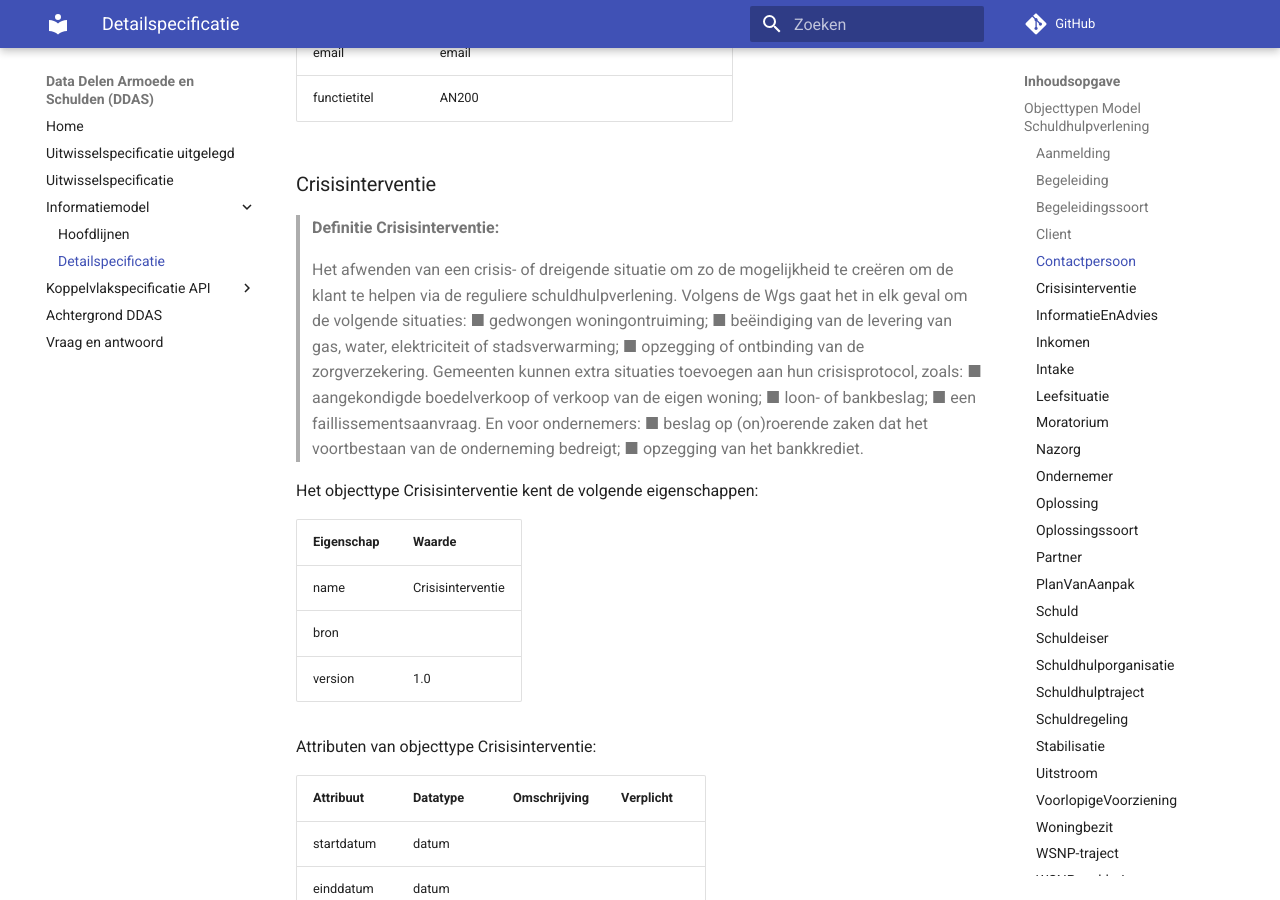
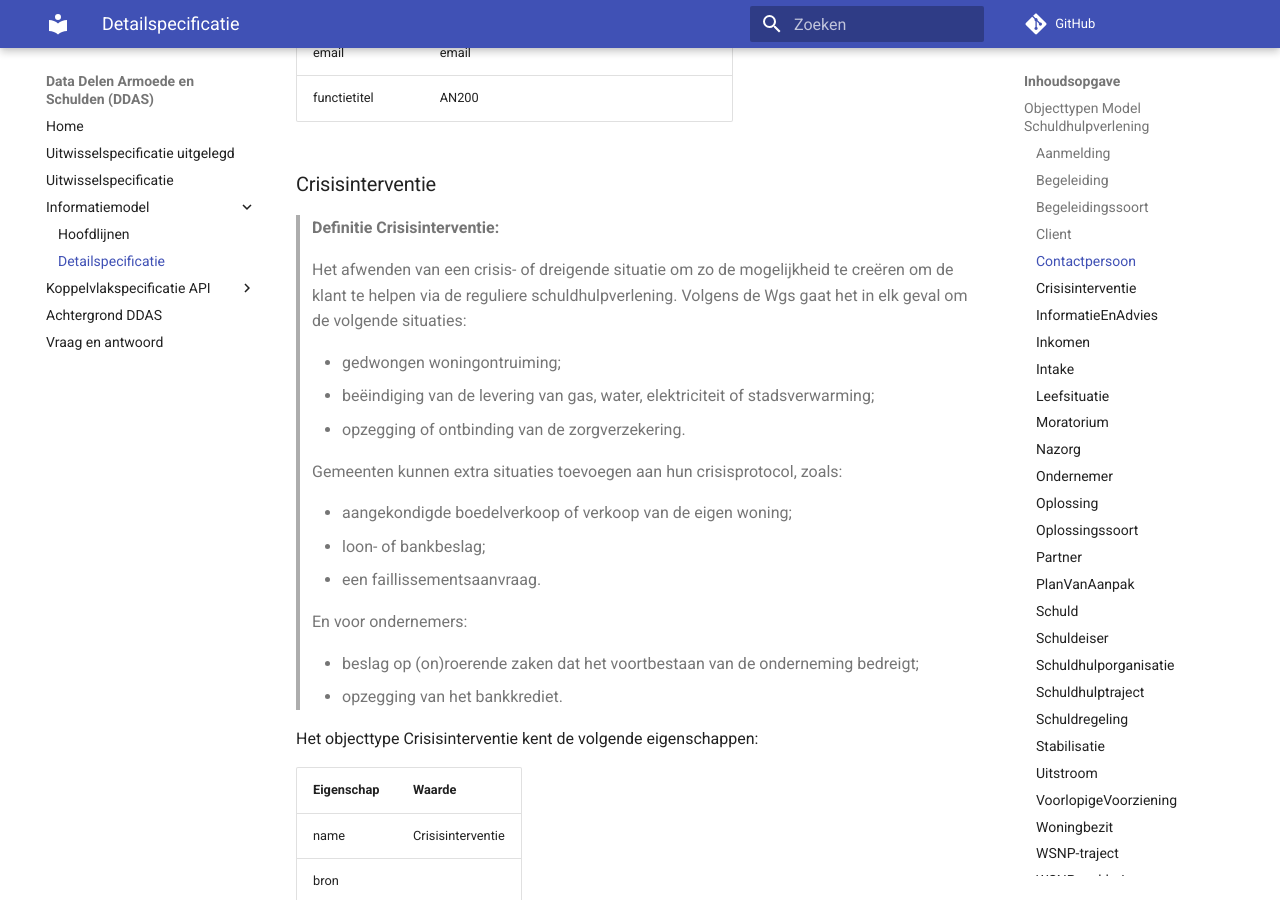
Before and after one commit to VNG-Realisatie/ddas, an MkDocs documentation site: the page built from docs/definities/Detail_Model Schuldhulpverlening.md, in a window 1280 px wide and 900 px high, scrolled down 3996 px. Built offline with MkDocs 1.6.1 and Material for MkDocs 9.7.7, drawn with Linux system fonts in a browser that asks for light colours; comment, search, counter and statistics services are not loaded; the version menu is left out; some of the changed text lies outside the part shown.

```diff
--- a/docs/definities/Detail_Model Schuldhulpverlening.md
+++ b/docs/definities/Detail_Model Schuldhulpverlening.md
@@ -21,7 +21,7 @@
 | :--- | :--- | :--- | :--- |
 | startdatum | Datum | Datum waarop een persoon met een hulpvraag komt rondom (dreigende) schulden, en het eerste contact met schuldhulpverlening is geweest. Dit kan een persoonlijke, schriftelijke, digitale of telefonische vraag zijn. |
 | einddatum | Datum |  |
-| crisisinterventie | boolean | Is er sprake van een crisisinterventie? Indicator crisisinterventie. "Het afwenden van een crisis- of dreigende situatie om zo de mogelijkheid te creëren om de klant te helpen via de reguliere schuldhulpverlening.<br>Volgens de Wgs gaat het in elk geval om de volgende situaties:<br>■ gedwongen woningontruiming;<br>■ beëindiging van de levering van gas, water, elektriciteit of stadsverwarming;<br>■ opzegging of ontbinding van de zorgverzekering.<br>Gemeenten kunnen extra situaties toevoegen aan hun crisisprotocol, zoals:<br>■ aangekondigde boedelverkoop of verkoop van de eigen woning;<br>■ loon- of bankbeslag;<br>■ een faillissementsaanvraag.<br>En voor ondernemers:<br>■ beslag op (on)roerende zaken dat het voortbestaan van de onderneming bedreigt;<br>■ opzegging van het bankkrediet." |
+| crisisinterventie | boolean | Is er sprake van een crisisinterventie? Indicator crisisinterventie. "Het afwenden van een crisis- of dreigende situatie om zo de mogelijkheid te creëren om de klant te helpen via de reguliere schuldhulpverlening.<br>Volgens de Wgs gaat het in elk geval om de volgende situaties:<br>- gedwongen woningontruiming;<br>- beëindiging van de levering van gas, water, elektriciteit of stadsverwarming;<br>- opzegging of ontbinding van de zorgverzekering.<br>Gemeenten kunnen extra situaties toevoegen aan hun crisisprotocol, zoals:<br>- aangekondigde boedelverkoop of verkoop van de eigen woning;<br>- loon- of bankbeslag;<br>- een faillissementsaanvraag.<br>En voor ondernemers:<br>- beslag op (on)roerende zaken dat het voortbestaan van de onderneming bedreigt;<br>- opzegging van het bankkrediet." |
 
 
 
@@ -129,16 +129,21 @@
 >
 > Het afwenden van een crisis- of dreigende situatie om zo de mogelijkheid te creëren om de klant te helpen via de reguliere schuldhulpverlening.
 > Volgens de Wgs gaat het in elk geval om de volgende situaties:
-> ■ gedwongen woningontruiming;
-> ■ beëindiging van de levering van gas, water, elektriciteit of stadsverwarming;
-> ■ opzegging of ontbinding van de zorgverzekering.
+>
+> * gedwongen woningontruiming;
+> * beëindiging van de levering van gas, water, elektriciteit of stadsverwarming;
+> * opzegging of ontbinding van de zorgverzekering.
+>
 > Gemeenten kunnen extra situaties toevoegen aan hun crisisprotocol, zoals:
-> ■ aangekondigde boedelverkoop of verkoop van de eigen woning;
-> ■ loon- of bankbeslag;
-> ■ een faillissementsaanvraag.
+>
+> * aangekondigde boedelverkoop of verkoop van de eigen woning;
+> * loon- of bankbeslag;
+> * een faillissementsaanvraag.
+>
 > En voor ondernemers:
-> ■ beslag op (on)roerende zaken dat het voortbestaan van de onderneming bedreigt;
-> ■ opzegging van het bankkrediet.
+>
+> * beslag op (on)roerende zaken dat het voortbestaan van de onderneming bedreigt;
+> * opzegging van het bankkrediet.
 
 Het objecttype Crisisinterventie kent de volgende eigenschappen:
 
@@ -261,11 +266,15 @@
 >
 >
 > Het gaat hier om de datum waarop een verzoek tot een moratorium (ex art. 287 b Fw) is ingediend bij de rechter.
+>
 > Er kan een verzoek tot een moratorium bij de rechter worden gedaan om te voorkomen dat een schuldeiser zijn specifieke inningsmogelijkheden gebruikt, terwijl een aanvraag voor een minnelijke schuldregeling in behandeling is. Het moratorium is bedoeld om het minnelijke traject te kunnen voortzetten.
+>
 > Het moratorium kan in de volgende situaties worden ingezet:
-> - gedwongen woningontruiming;
-> - beëindiging van de levering van gas, water elektriciteit of stadsverwarming;
-> - opzegging dan wel ontbinding van de zorgverzekering.
+>
+> * gedwongen woningontruiming;
+> * beëindiging van de levering van gas, water elektriciteit of stadsverwarming;
+> * opzegging dan wel ontbinding van de zorgverzekering.
+>
 > Het moratorium duurt maximaal zes maanden.
 
 Het objecttype Moratorium kent de volgende eigenschappen:
@@ -413,10 +422,12 @@
 >
 >
 > Een document waarin in elk geval het volgende staat:
-> ■ de hulpvraag van de persoon;
-> ■ de voorgestelde ondersteuning;
-> ■ eventueel de organisatie(s) waarnaar je hebt doorverwezen;
-> ■ de voorwaarden voor schuldhulpverlening (bijvoorbeeld dat de persoon geen nieuwe schulden mag maken).
+>
+> * de hulpvraag van de persoon;
+> * de voorgestelde ondersteuning;
+> * eventueel de organisatie(s) waarnaar je hebt doorverwezen;
+> * de voorwaarden voor schuldhulpverlening (bijvoorbeeld dat de persoon geen nieuwe schulden mag maken).
+>
 > De hoogte van beslagvrije voet voor de persoon (zie artikel 4a:5 van de Wgs) moet in acht worden genomen.
 
 Het objecttype PlanVanAanpak kent de volgende eigenschappen:
@@ -731,7 +742,7 @@
 
 * **Budgetcoaching**: Het bijbrengen van financiële kennis en vaardigheden zodat een persoon in staat is om zijn eigen geldzaken zelfstandig te regelen (al dan niet met medewerking van derden).
 * **Budgetbeheer**: Het beheren van de inkomsten en het verrichten van betalingen. Dit met als doel om vaste lasten op tijd te betalen om zo te voorkomen dat schulden en betalingsachterstanden ontstaan en/of oplopen.
-* **Beschermingsbewind**: Beschermingsbewind is een wettelijke maatregel die bedoeld is om iemands financiële belangen, volledig of gedeeltelijk, te beschermen als diegene daar zelf niet toe in staat is. Het is bedoeld voor meerderjarigen die niet in staat zijn om hun eigen vermogen te beheren doordat ze:<br>■ een lichamelijke of geestelijke beperking hebben;<br>■ hun bezit (dreigen te) verkwisten of problematische schulden hebben.<br>De kantonrechter beslist of iemand beschermingsbewind nodig heeft. Na uitspraak van de kantonrechter wordt<br>een bewindvoerder verantwoordelijk om alle handelingen te verrichten die<br>aan een goed bewind bijdragen en om betrokkene in en buiten rechte te<br>vertegenwoordigen.
+* **Beschermingsbewind**: Beschermingsbewind is een wettelijke maatregel die bedoeld is om iemands financiële belangen, volledig of gedeeltelijk, te beschermen als diegene daar zelf niet toe in staat is. Het is bedoeld voor meerderjarigen die niet in staat zijn om hun eigen vermogen te beheren doordat ze:<br>- een lichamelijke of geestelijke beperking hebben;<br>- hun bezit (dreigen te) verkwisten of problematische schulden hebben.<br>De kantonrechter beslist of iemand beschermingsbewind nodig heeft. Na uitspraak van de kantonrechter wordt<br>een bewindvoerder verantwoordelijk om alle handelingen te verrichten die<br>aan een goed bewind bijdragen en om betrokkene in en buiten rechte te<br>vertegenwoordigen.
 * **Lange Termijn Begeleiding (DFD)**: Het doel van Duurzame Financiële Dienstverlening (DFD) is om de inkomsten en uitgaven van een inwoner in evenwicht te brengen als de schulden (nog) niet duurzaam opgelost kunnen worden.
 * **Budgetbegeleiding**: Verbeteren financiële kennis en vaardigheden, door: verhogen van zelfredzaamheid door de financiele vaardigheden, kennis en inzicht van de hulpvrager te ontwikkelen d.m.v. budgetbegeleiding en training.
 
```
Also changed, not shown: docs/uitleg_Model Schuldhulpverlening.md (+26 -15 lines).
